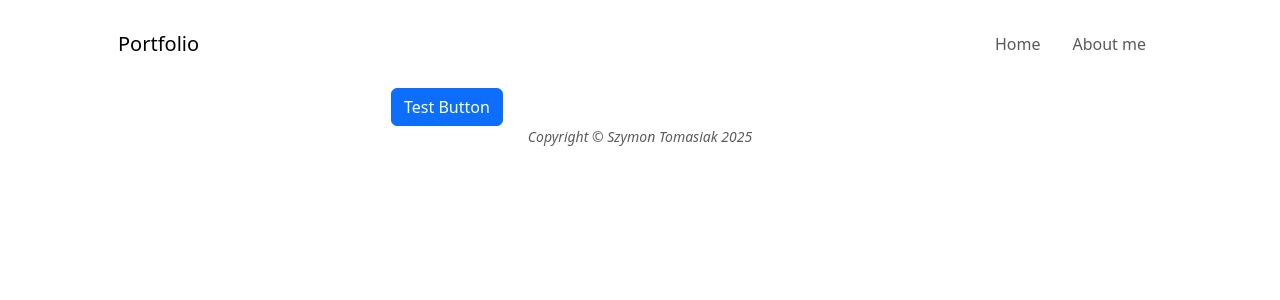
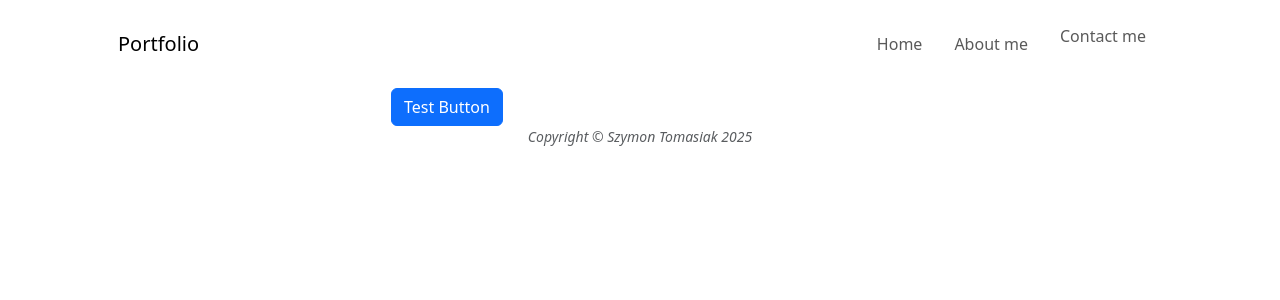
Before and after one commit to GibonCoder/Portfolio-Website, a Flask app: page / in a window 1280 px wide. Shown: the top 300 px of the page. Run offline with Flask 3, Linux system fonts and the light colour scheme; some libraries are stand-ins or nearby versions.

Commit message:
Add link for contact-me page to the menu

```diff
--- a/templates/header.html
+++ b/templates/header.html
@@ -44,6 +44,10 @@
                                href="{{ url_for('about_me') }}"
                             >About me</a>
                         </li>
+                        <li class="nav-item">
+                            <a href="{{ url_for('contact_me') }}" class="nav-link px-lg-3 py-3 py-lg-">
+                                Contact me</a>
+                        </li>
                     </ul>
                 </div>
             </div>
```
